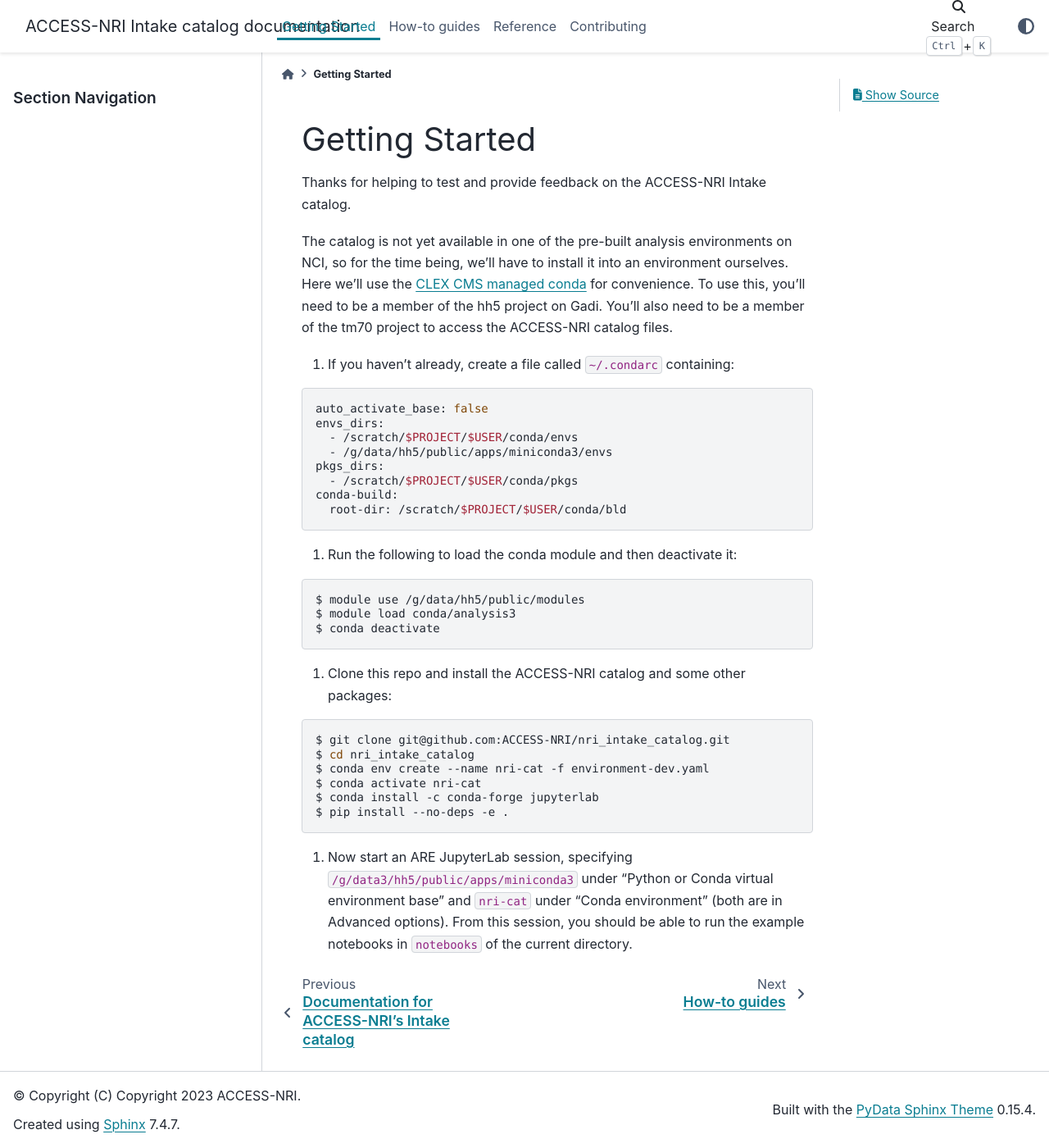
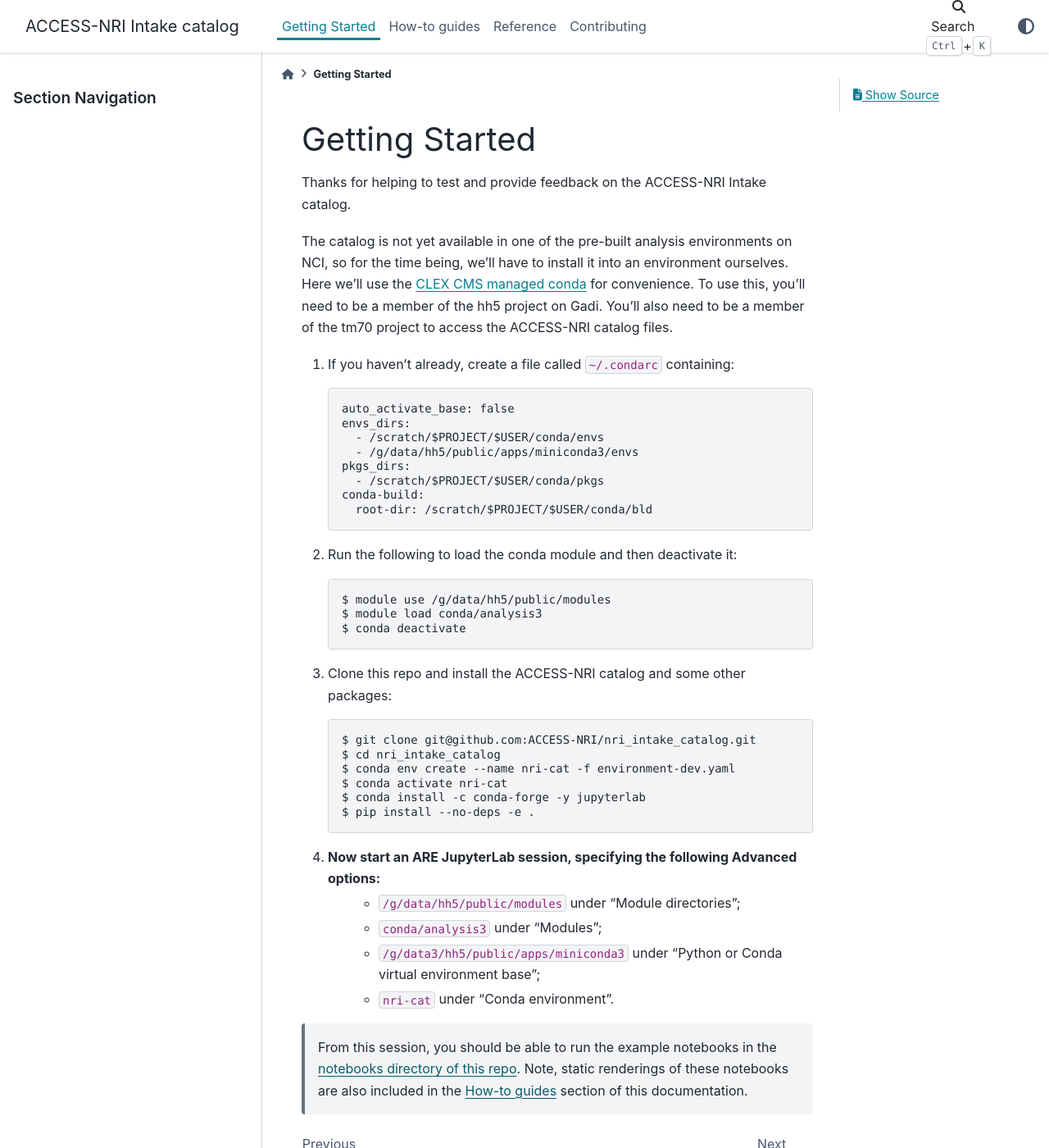
Before and after one commit to ACCESS-NRI/access-nri-intake-catalog, a Sphinx documentation site: the page built from docs/getting_started/index.rst, in a window 1280 px wide and 1400 px high. Shown: the whole window at 82% size. Built offline with Sphinx 7.4.7 and the PyData theme 0.15.4, drawn with Linux system fonts in a browser that asks for light colours; pages that are not in the unit, such as notebooks, are missing from menus.

Commit message:
fix install, tidy docs

```diff
--- a/docs/conf.py
+++ b/docs/conf.py
@@ -10,6 +10,7 @@
 # -- Project information -----------------------------------------------------
 # https://www.sphinx-doc.org/en/master/usage/configuration.html#project-information
 
+html_title = "ACCESS-NRI Intake catalog"
 project = "ACCESS-NRI Intake catalog"
 copyright = "2023, ACCESS-NRI"
 author = "ACCESS-NRI"
--- a/docs/getting_started/index.rst
+++ b/docs/getting_started/index.rst
@@ -7,9 +7,7 @@
 
 The catalog is not yet available in one of the pre-built analysis environments on NCI, so for the time being, we'll have to install it into an environment ourselves. Here we'll use the `CLEX CMS managed conda <http://climate-cms.wikis.unsw.edu.au/Conda>`_ for convenience. To use this, you'll need to be a member of the hh5 project on Gadi. You'll also need to be a member of the tm70 project to access the ACCESS-NRI catalog files.
 
-#. If you haven't already, create a file called :code:`~/.condarc` containing:
-
-.. code-block:: bash
+#. If you haven't already, create a file called :code:`~/.condarc` containing::
 
     auto_activate_base: false
     envs_dirs:
@@ -20,23 +18,24 @@
     conda-build:
       root-dir: /scratch/$PROJECT/$USER/conda/bld
 
-#. Run the following to load the conda module and then deactivate it:
-
-.. code-block:: bash
+#. Run the following to load the conda module and then deactivate it::
 
     $ module use /g/data/hh5/public/modules
     $ module load conda/analysis3
     $ conda deactivate
 
-#. Clone this repo and install the ACCESS-NRI catalog and some other packages:
-
-.. code-block:: bash
+#. Clone this repo and install the ACCESS-NRI catalog and some other packages::
 
     $ git clone git@github.com:ACCESS-NRI/nri_intake_catalog.git
     $ cd nri_intake_catalog
     $ conda env create --name nri-cat -f environment-dev.yaml
     $ conda activate nri-cat
-    $ conda install -c conda-forge jupyterlab
+    $ conda install -c conda-forge -y jupyterlab
     $ pip install --no-deps -e .
 
-#. Now start an ARE JupyterLab session, specifying :code:`/g/data3/hh5/public/apps/miniconda3` under "Python or Conda virtual environment base" and :code:`nri-cat` under "Conda environment" (both are in Advanced options). From this session, you should be able to run the example notebooks in :code:`notebooks` of the current directory.
+#. Now start an ARE JupyterLab session, specifying the following Advanced options:
+    * :code:`/g/data/hh5/public/modules` under "Module directories";
+    * :code:`conda/analysis3` under "Modules";
+    * :code:`/g/data3/hh5/public/apps/miniconda3` under "Python or Conda virtual environment base";
+    * :code:`nri-cat` under "Conda environment".
+  From this session, you should be able to run the example notebooks in the `notebooks directory of this repo <https://github.com/ACCESS-NRI/nri_intake_catalog/tree/main/notebooks>`_. Note, static renderings of these notebooks are also included in the :ref:`How-to guides <How_tos>` section of this documentation.
--- a/setup.py
+++ b/setup.py
@@ -8,7 +8,7 @@
     author="ACCESS-NRI",
     url="https://github.com/ACCESS-NRI/nri_intake_catalog",
     description="Tools and configuration info for managing ACCESS-NRI's intake catalogue",
-    packages=find_packages(),
+    packages=find_packages(where="src"),
     package_dir={"": "src"},
     classifiers=[
         "Development Status :: 4 - Beta",
```
Also changed, not shown: docs/development/contrib_code.rst (+6 -18 lines).
